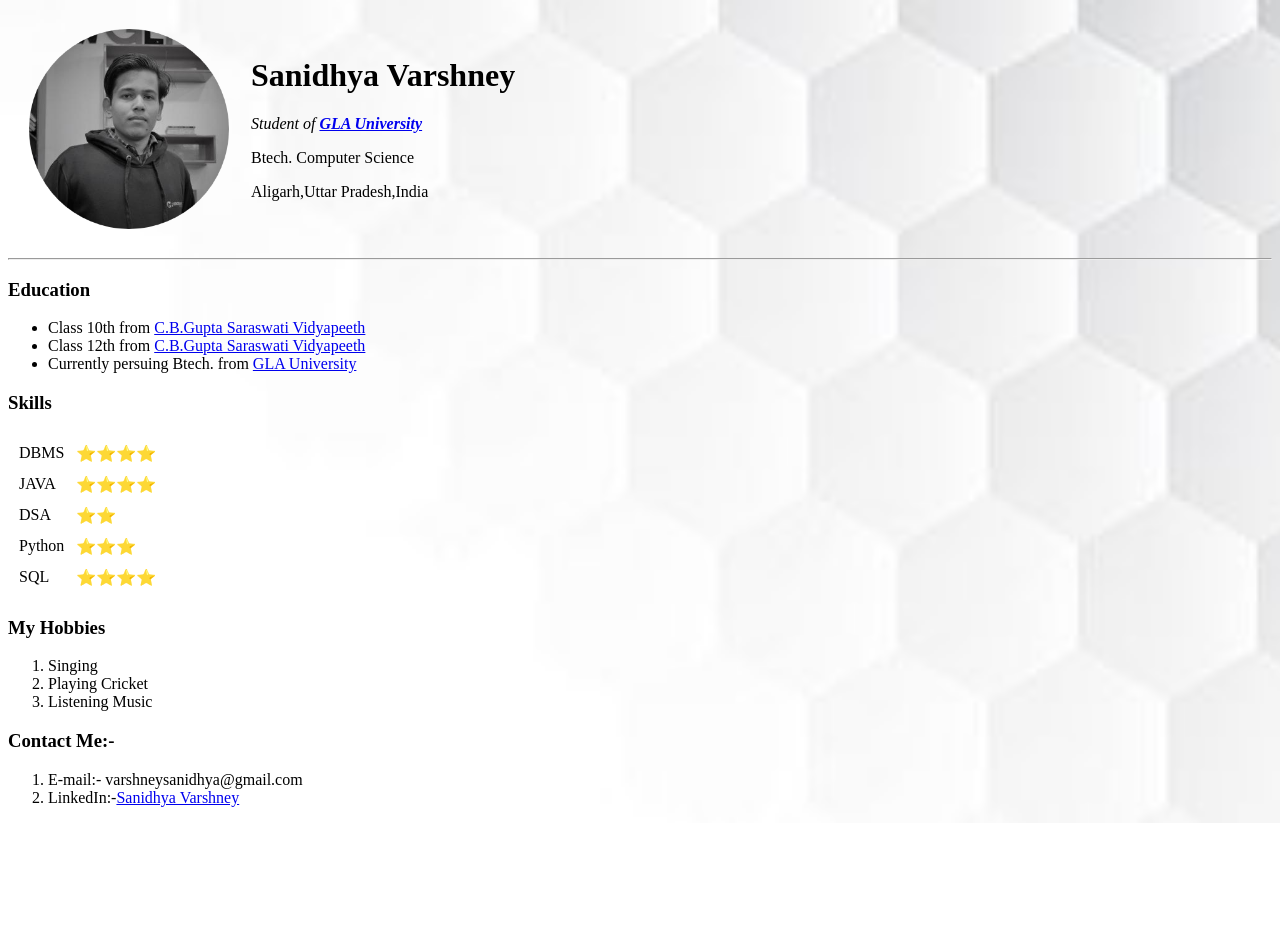
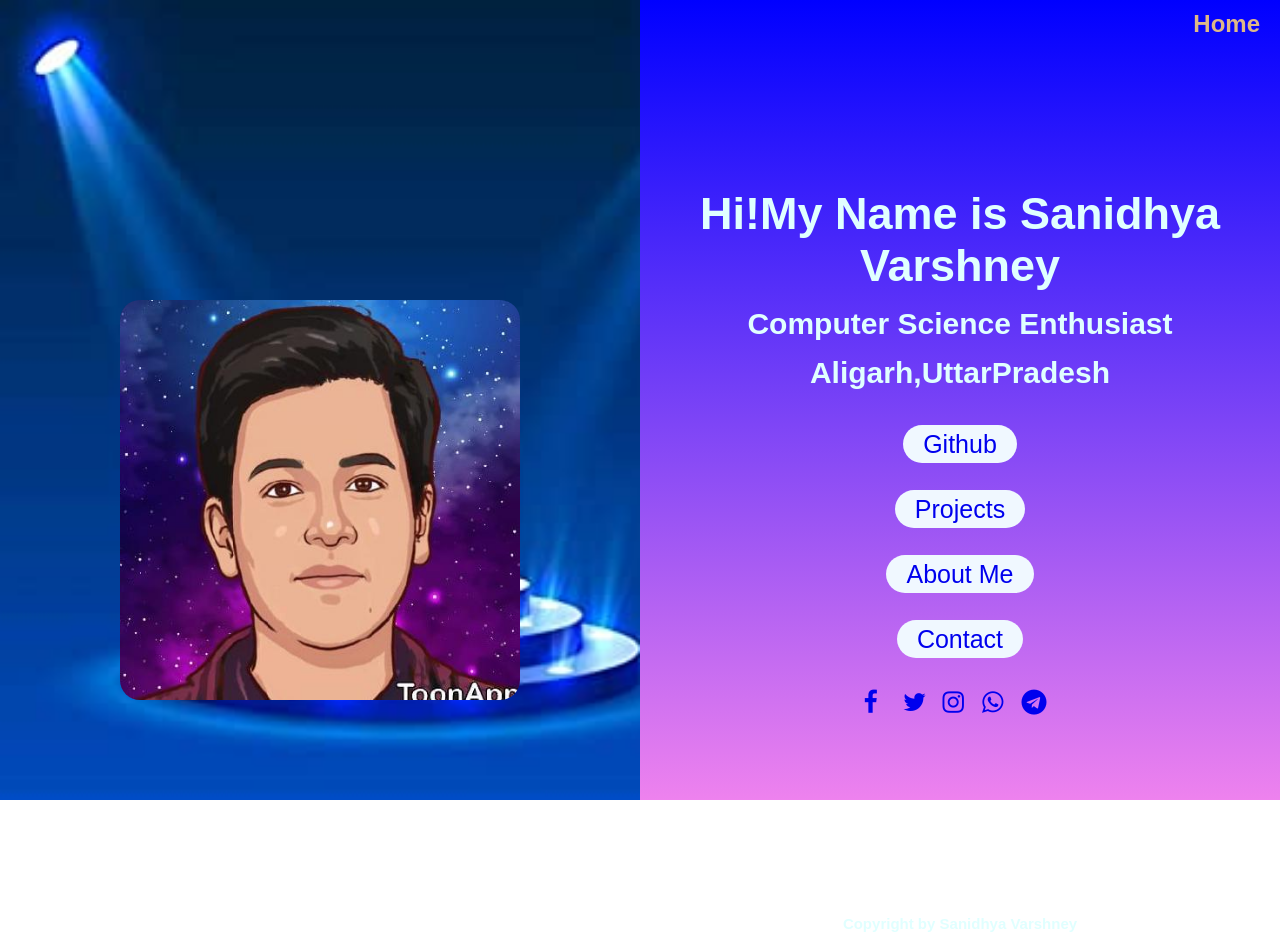
Before and after one commit to sanidhya12345/cv, a plain HTML site: page index.html in a window 1280 px wide. Before the commit the page ends 823 px from the top, so only its background shows below. Drawn offline with Linux system fonts and the light colour scheme.

Commit message:
portfolio update

```diff
--- a/index.html
+++ b/index.html
@@ -1,74 +1,42 @@
+<!DOCTYPE html>
 <html lang="en">
+
 <head>
     <meta charset="UTF-8">
+    <meta http-equiv="X-UA-Compatible" content="IE=edge">
+    <meta name="viewport" content="width=device-width, initial-scale=1.0">
+    <link rel="stylesheet" href="style.css">
+    <link rel="stylesheet" href="https://cdnjs.cloudflare.com/ajax/libs/font-awesome/4.7.0/css/font-awesome.min.css">
 
-    <title>💙 Sanidhya's Personal Site 💙</title>
-    <style>
-        body{
-            background-image: url('6c1533324f0d5a68c1ba84aa8e6b9916.jpg');
-            background-repeat: no-repeat;
-            background-size: cover;
-        }
-    </style>
+    <title>Sanidhya Varshney Portfolio</title>
 </head>
+
 <body>
-    <table cellspacing="20">
-        <tr>
-            <td>
-                <img src="circle-cropped.png" height="200" width="200">
-            </td>
-            <td>
-                <h1> Sanidhya Varshney</h1>
-                <p><em>Student of <strong><a href="https://www.gla.ac.in">GLA University</a></strong></em></p>
-                <p>Btech. Computer Science</p>
-                <p>Aligarh,Uttar Pradesh,India</p>
-            </td>
-        </tr>
-    </table>
-    <hr>
-    <h3>Education</h3>
-    <ul>
-        <li>Class 10th from <a href="http://cbgsvp.com">C.B.Gupta Saraswati Vidyapeeth</a></li>
-        <li>Class 12th from <a href="http://cbgsvp.com">C.B.Gupta Saraswati Vidyapeeth</a></li>
-        <li>Currently persuing Btech. from <a href="https://www.gla.ac.in">GLA University</a></li>
-    </ul>
-    <h3>Skills</h3>
-    <table cellspacing="10">
-        <tr>
-            <td>DBMS</td>
-            <td>⭐⭐⭐⭐</td>
-        </tr>
-        <tr>
-            <td>JAVA</td>
-            <td>⭐⭐⭐⭐</td>
-        </tr>
-        <tr>
-            <td>
-                DSA
-            </td>
-            <td>
-                ⭐⭐
-            </td>
-        </tr>
-        <tr>
-            <td>Python</td>
-            <td>⭐⭐⭐</td>
-        </tr>
-        <tr>
-            <td>SQL</td>
-            <td>⭐⭐⭐⭐</td>
-        </tr>
-    </table>
-    <h3>My Hobbies</h3>
-    <ol>
-        <li>Singing</li>
-        <li>Playing Cricket</li>
-        <li>Listening Music</li>
-    </ol>
-    <h3>Contact Me:-</h3>
-    <ol>
-       <li>E-mail:- varshneysanidhya@gmail.com</li>
-       <li>LinkedIn:-<a href="https://www.linkedin.com/in/sanidhya-varshney-33489b190">Sanidhya Varshney</a></li>
-    </ol>
+    <div class="main">
+        <div class="image-container">
+            <img src="/60321589 (1).jpeg" alt="">
+        </div>
+        <div class="details-container">
+            <h2>Home</h2>
+            <h1>Hi!My Name is Sanidhya Varshney</h1>
+            <h3>Computer Science Enthusiast</h3>
+            <h3>Aligarh,UttarPradesh</h3>
+            <p>
+
+                <a href="#">Github</a><br><br><br>
+                <a href="#">Projects</a><br><br><br>
+                <a href="#">About Me</a><br><br><br>
+                <a href="#">Contact</a><br><br><br>
+                <a href="#" class="fa fa-facebook" style="font-size: 25px;width: 0;padding: 0;margin-right: 35px;"></a>
+                <a href="#" class="fa fa-twitter" style="font-size: 25px;width:0;padding: 0;margin-right: 35px;"></a>
+                <a href="#" class="fa fa-instagram" style="font-size: 25px;width:0;padding: 0;margin-right: 35px;"></a>
+                <a href="#" class="fa fa-whatsapp" style="font-size: 25px;width: 0;padding: 0;margin-right: 35px;"></a>
+                <a href="#" class="fa fa-telegram" style="font-size: 25px;width:0;padding: 0;margin-right: 35px;"></a>
+
+            </p>
+            <h4>Copyright by Sanidhya Varshney</h4>
+        </div>
+    </div>
 </body>
+
 </html>
--- /dev/null
+++ b/style.css
@@ -0,0 +1,78 @@
+/** @format */
+
+* {
+  padding: 0;
+  margin: 0;
+  box-sizing: border-box;
+}
+
+.main {
+  width: 100%;
+  height: 100vh;
+  background-image: linear-gradient(blue, violet);
+}
+.image-container {
+  width: 50%;
+  height: 100vh;
+  background-image: url("/31qu4ixHZ3L._SY355_.jpg");
+  background-repeat: no-repeat;
+  background-size: cover;
+  float: left;
+}
+img {
+  margin: auto;
+  display: block;
+  margin-top: 300px;
+  border-radius: 20px;
+  width: 400px;
+  height: 400px;
+}
+.details-container {
+  width: 50%;
+  float: right;
+  font-family: Arial, Helvetica, sans-serif;
+}
+h2 {
+  text-align: right;
+  margin-right: 20px;
+  margin-top: 10px;
+  color: burlywood;
+}
+h1 {
+  text-align: center;
+  margin-top: 150px;
+  font-size: 45px;
+  color: lightcyan;
+}
+
+h3 {
+  text-align: center;
+  font-size: 30px;
+  color: lightcyan;
+  margin-top: 15px;
+}
+h4 {
+  text-align: center;
+  font-size: 15px;
+  color: lightcyan;
+  margin-top: 200px;
+}
+p {
+  text-align: center;
+  display: block;
+  margin-top: 40px;
+}
+
+a {
+  font-size: 25px;
+  text-decoration: none;
+  background-color: aliceblue;
+  padding: 5px;
+  padding-left: 20px;
+  padding-right: 20px;
+  border-radius: 20px;
+  width: 200px;
+}
+a:hover {
+  background-image: linear-gradient(blue, violet);
+}
```
Also changed, not shown: 31qu4ixHZ3L._SY355_.jpg (added), 60321589 (1).jpeg (added), 6c1533324f0d5a68c1ba84aa8e6b9916.jpg (deleted), circle-cropped.png (deleted).
